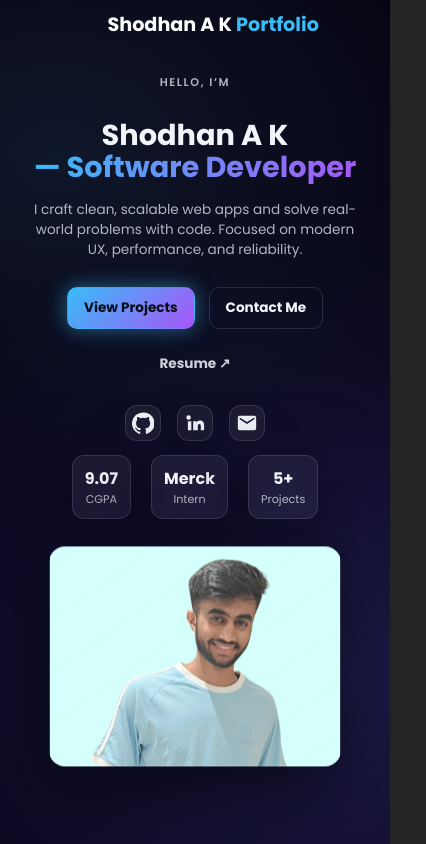
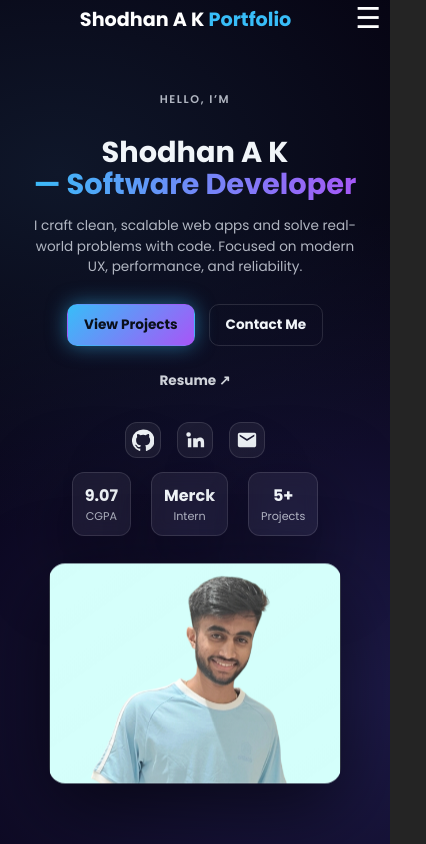
Before and after one commit to shodhan07/PortfolioReact, a React (Vite) app: page / in a window 390 px wide. Shown: the top 844 px of the page, 426 px wide, since content can reach past the window. Built offline with nearby package versions, Linux system fonts and the light colour scheme.

Commit message:
Adde hamburger for mobile

```diff
--- a/src/App.css
+++ b/src/App.css
@@ -1,3 +1,4 @@
+
 html {
   scroll-behavior: smooth;
 }
@@ -15,7 +16,8 @@
   align-items: center;
   padding: 0.5rem 1.5rem;
 
-  background: transparent; /* fully transparent at first */
+  background: transparent;
+  /* fully transparent at first */
   transition: background 0.4s ease, box-shadow 0.4s ease;
   border-bottom: none;
   box-shadow: none;
@@ -23,10 +25,12 @@
 
 /* When scrolled: FULL solid header (not transparent) */
 .HeaderforP.scrolled {
-  background: linear-gradient(135deg, #0f172a, #1e293b, #0f172a); /* solid gradient */
+  background: linear-gradient(135deg, #0f172a, #1e293b, #0f172a);
+  /* solid gradient */
   box-shadow: 0 4px 20px rgba(0, 0, 0, 0.4);
   border-bottom: 1px solid rgba(255, 255, 255, 0.1);
-  backdrop-filter: none; /* disable blur */
+  backdrop-filter: none;
+  /* disable blur */
 }
 
 
@@ -92,6 +96,13 @@
     display: none;
   }
 
+  html,
+  body {
+    width: 100%;
+    overflow-x: hidden;
+  }
+
+
   .Menu a {
     font-size: 0.85rem;
     /* reduce size */
@@ -99,9 +110,13 @@
   }
 
   .HeaderforP {
-    position: sticky !important;
-    margin-top: -75px;
-    max-height: 5vh;
+    position: fixed; /* keep it fixed */
+    top: 0;
+    left: 0;
+    width: 100%; /* full width */
+    height: 20px; /* normal height */
+    margin-top: 0; /* remove negative margin */
+    padding: 0.5rem 1rem;
   }
 
   .HeaderforP h1 {
@@ -110,9 +125,10 @@
 
     /* center title */
   }
-  .Header-title{
+
+  .Header-title {
     font-size: 1.2rem;
-    margin-top: 3.5px;
+    margin-top: 15px;
   }
 }
 
@@ -122,8 +138,55 @@
     /* even tighter spacing */
   }
 
+  html,
+  body {
+    width: 100%;
+    overflow-x: hidden;
+  }
+
+
   .Menu a {
     font-size: 0.75rem;
     /* slightly smaller */
   }
 }
+
+
+/* Hamburger */
+.hamburger {
+  display: none;
+  margin-right: 25px;
+  font-size: 1.8rem;
+  color: white;
+  cursor: pointer;
+  z-index: 1101;
+}
+
+/* Mobile menu */
+@media (max-width: 768px) {
+  .hamburger {
+    display: block;
+  }
+
+  .Menu {
+    display: none;
+    position: absolute;
+    top: 60px;
+    left: 0;
+    width: 100%;
+    background: linear-gradient(135deg, #0f172a, #1e293b);
+    flex-direction: column;
+    gap: 1rem;
+    padding: 1rem;
+    text-align: center;
+  }
+
+  .Menu.show {
+    display: flex;
+  }
+
+  .Menu a {
+    font-size: 1.1rem;
+    padding: 0.5rem 0;
+  }
+}
--- a/src/App.jsx
+++ b/src/App.jsx
@@ -10,6 +10,7 @@
 
 function App() {
   const [scrolled, setScrolled] = useState(false);
+  const [menuOpen, setMenuOpen] = useState(false); // ✅ new state
 
   useEffect(() => {
     const sections = document.querySelectorAll("section");
@@ -53,13 +54,20 @@
         <h1 className="Header-title">
           Shodhan A K <span>Portfolio</span>
         </h1>
-        <nav className="Menu">
-          <a href="#home">Home</a>
-          <a href="#about">About</a>
-          <a href="#skills">Skills</a>
-          <a href="#achievements">Achievements</a>
-          <a href="#projects">Projects</a>
-          <a href="#contact">Contact</a>
+
+        {/* ✅ Hamburger button (only shows in mobile via CSS) */}
+        <div className="hamburger" onClick={() => setMenuOpen(!menuOpen)}>
+          {menuOpen ? "✖" : "☰"}
+        </div>
+
+        {/* ✅ Nav menu */}
+        <nav className={`Menu ${menuOpen ? "show" : ""}`}>
+          <a href="#home" onClick={() => setMenuOpen(false)}>Home</a>
+          <a href="#about" onClick={() => setMenuOpen(false)}>About</a>
+          <a href="#skills" onClick={() => setMenuOpen(false)}>Skills</a>
+          <a href="#achievements" onClick={() => setMenuOpen(false)}>Achievements</a>
+          <a href="#projects" onClick={() => setMenuOpen(false)}>Projects</a>
+          <a href="#contact" onClick={() => setMenuOpen(false)}>Contact</a>
         </nav>
       </header>
 
```
